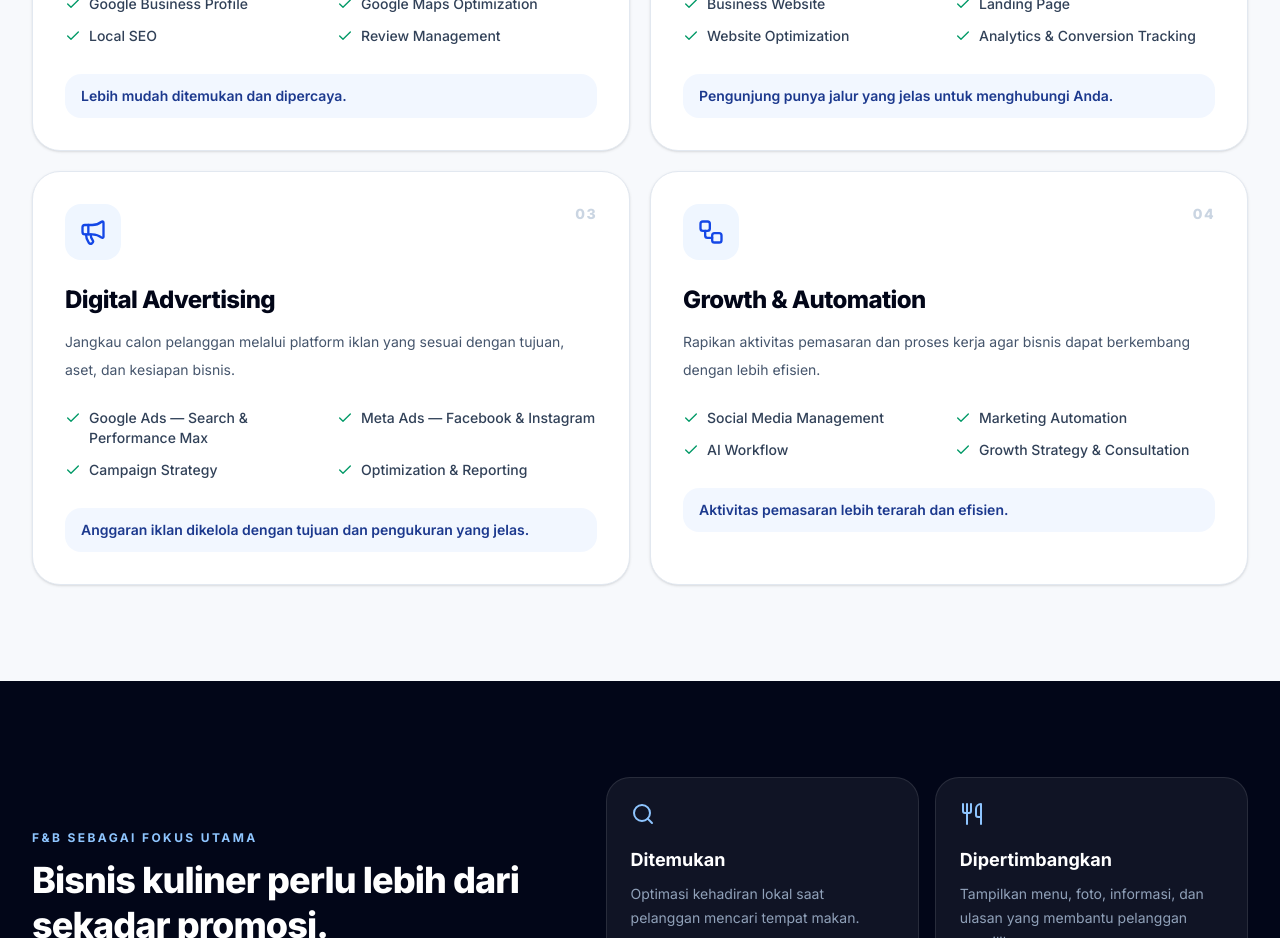
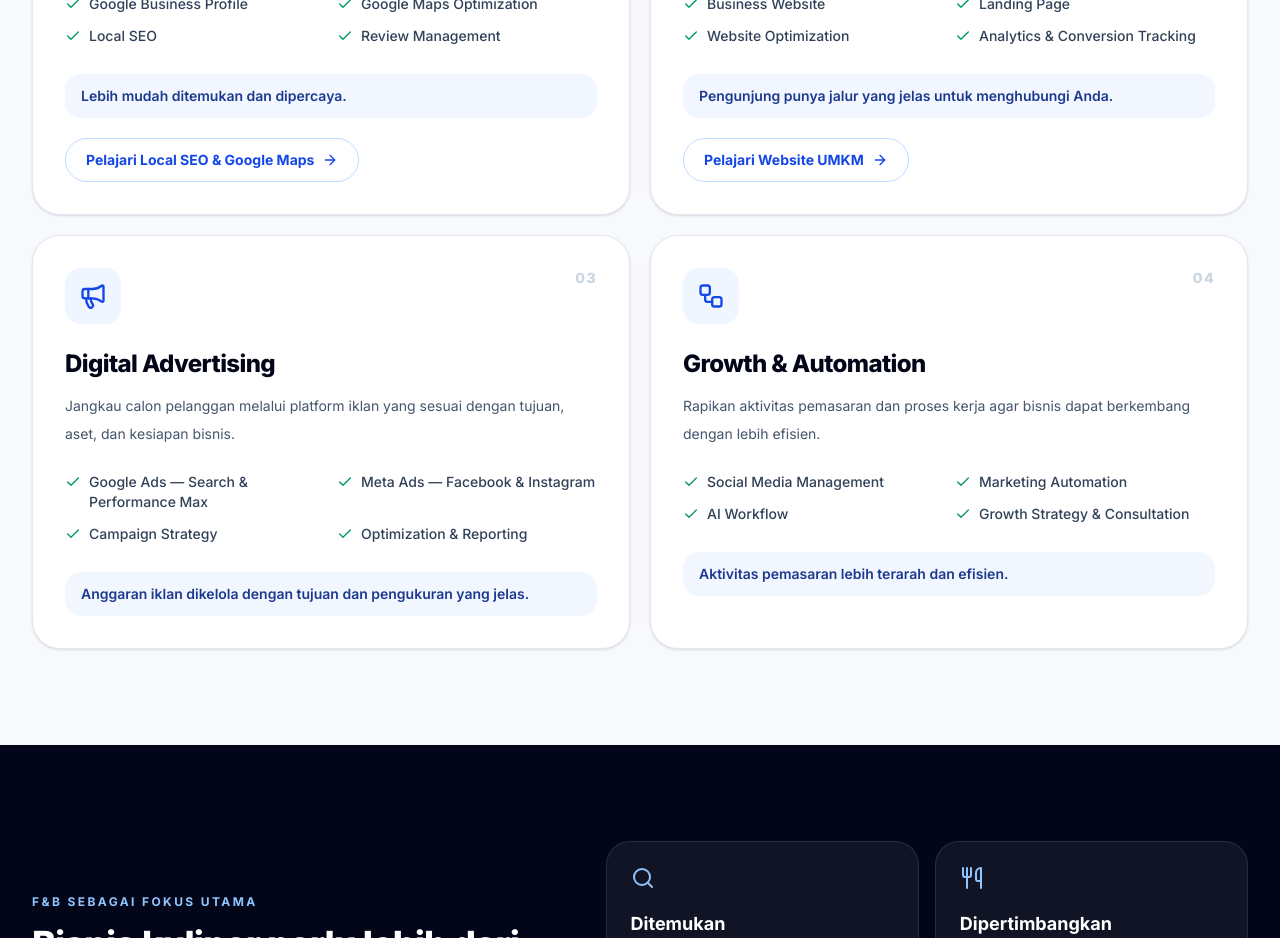
Before and after one commit to hakimarie/ketemuterusstitch, a React (Vite) app: page / in a window 1280 px wide. Shown: the part 2440-3378 px from the top of the page. Built offline with nearby package versions, Linux system fonts and the light colour scheme.

Commit message:
Add clear service landing page links to homepage cards

```diff
--- a/src/App.tsx
+++ b/src/App.tsx
@@ -255,6 +255,8 @@ export default function App() {
                   {items.map(item => <li key={item} className="flex items-start gap-2 text-sm font-medium text-slate-700"><Check className="mt-0.5 h-4 w-4 shrink-0 text-emerald-600" />{item}</li>)}
                 </ul>
                 <div className="mt-7 rounded-2xl bg-blue-50/80 px-4 py-3 text-sm font-semibold text-blue-900">{outcome}</div>
+                {number === "01" && <a href="/layanan/local-seo-google-maps/" className="mt-5 inline-flex min-h-11 items-center gap-2 rounded-full border border-blue-200 bg-white px-5 py-2.5 text-sm font-bold text-blue-700 transition hover:border-blue-400 hover:bg-blue-50">Pelajari Local SEO & Google Maps <ArrowRight className="h-4 w-4" /></a>}
+                {number === "02" && <a href="/layanan/website-umkm/" className="mt-5 inline-flex min-h-11 items-center gap-2 rounded-full border border-blue-200 bg-white px-5 py-2.5 text-sm font-bold text-blue-700 transition hover:border-blue-400 hover:bg-blue-50">Pelajari Website UMKM <ArrowRight className="h-4 w-4" /></a>}
               </article>)}
             </div>
           </div>
```
